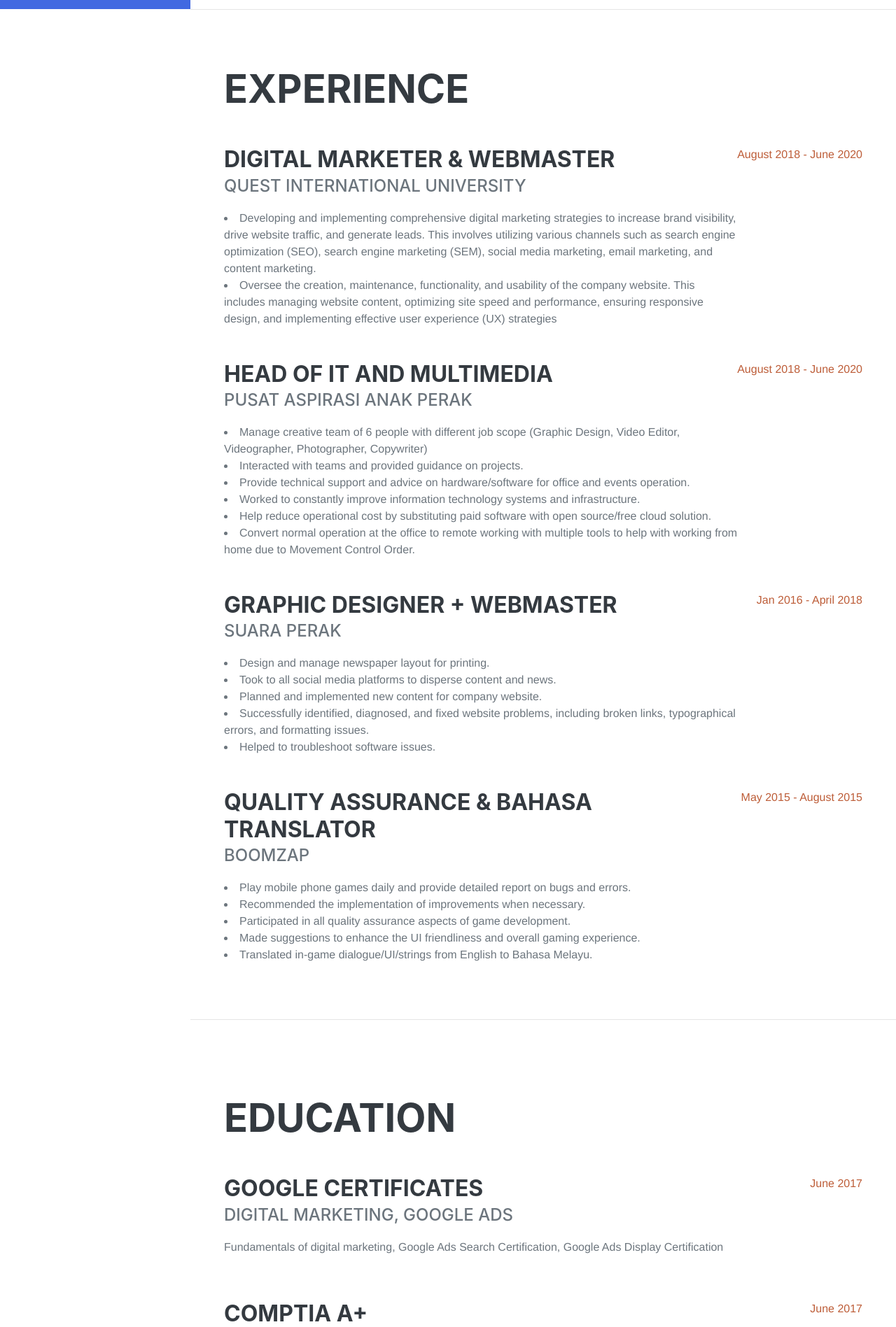
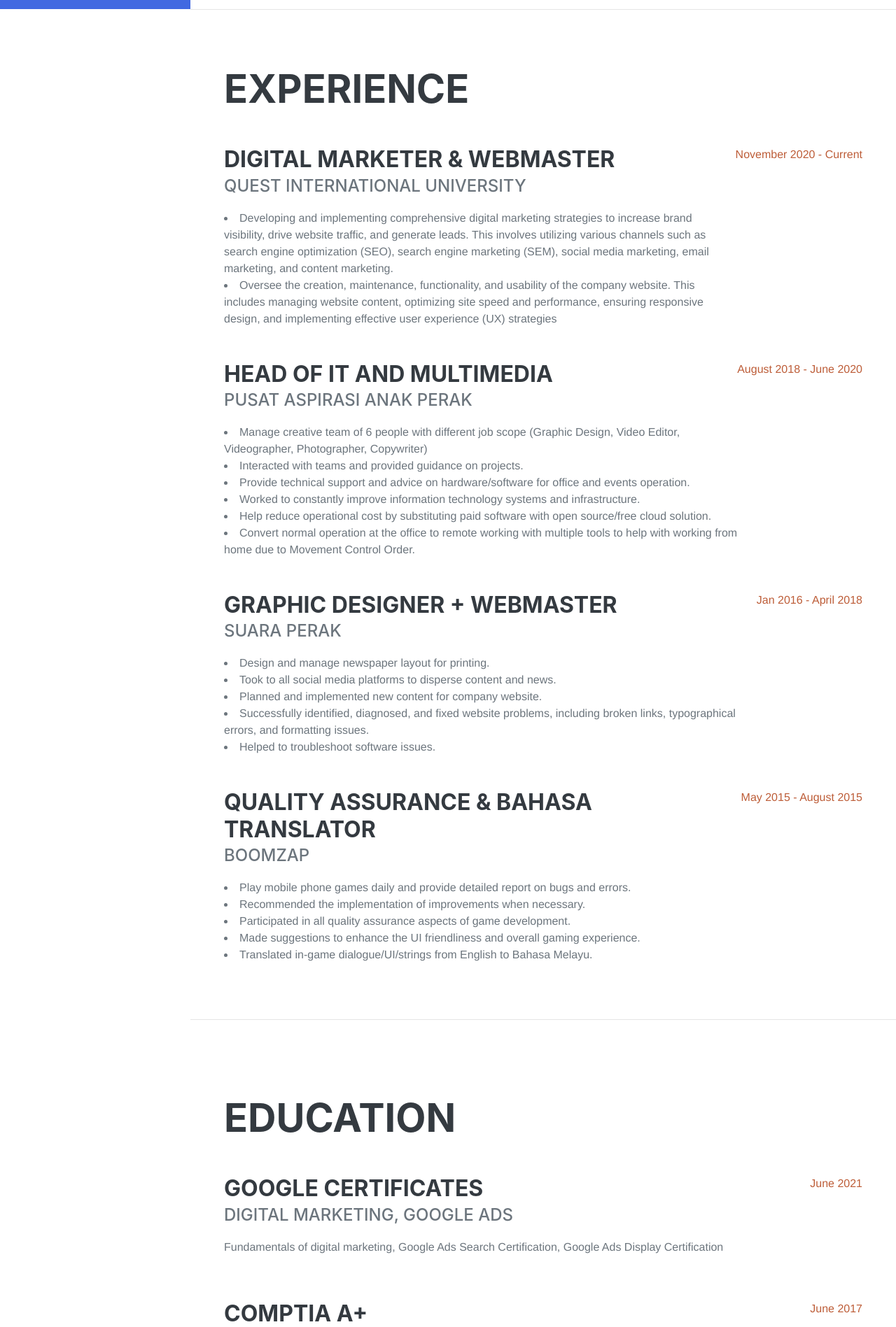
Before and after one commit to izzoe3/personal, a plain HTML site: page index.html in a window 1280 px wide. Shown: the part 787-2684 px from the top of the page at 70% size. Drawn offline with nearby package versions, Linux system fonts and the light colour scheme; a web font is replaced by a local one.

Commit message:
Improvements

```diff
--- a/index.html
+++ b/index.html
@@ -51,7 +51,7 @@
                     <div class="social-icons">
                         <a class="social-icon" href="https://wa.me/+60195701842"><i class="fab fa-whatsapp"></i></a>
                         <a class="social-icon" href="https://github.com/izzoe3"><i class="fab fa-github"></i></a>
-                        <a class="social-icon" href="#"><i class="fab fa-linkedin-in"></i></a>
+                        <a class="social-icon" href="https://www.linkedin.com/in/zulhimi-amar-zulamran/"><i class="fab fa-linkedin-in"></i></a>
                         <a class="social-icon" href="https://www.facebook.com/zulhimiamar"><i class="fab fa-facebook-f"></i></a>
                     </div>
                 </div>
@@ -77,7 +77,7 @@
                                 experience (UX) strategies</li>
 
                         </div>
-                        <div class="flex-shrink-0"><span class="text-primary">August 2018 - June 2020</span></div>
+                        <div class="flex-shrink-0"><span class="text-primary">November 2020 - Current</span></div>
                     </div>
                     <div class="d-flex flex-column flex-md-row justify-content-between mb-5">
                         <div class="flex-grow-1">
@@ -133,7 +133,7 @@
                             <p>Fundamentals of digital marketing, Google Ads Search Certification, Google Ads
                                 Display Certification</p>
                         </div>
-                        <div class="flex-shrink-0"><span class="text-primary">June 2017</span></div>
+                        <div class="flex-shrink-0"><span class="text-primary">June 2021</span></div>
                     </div>
                     <div class="d-flex flex-column flex-md-row justify-content-between mb-5">
                         <div class="flex-grow-1">
```
